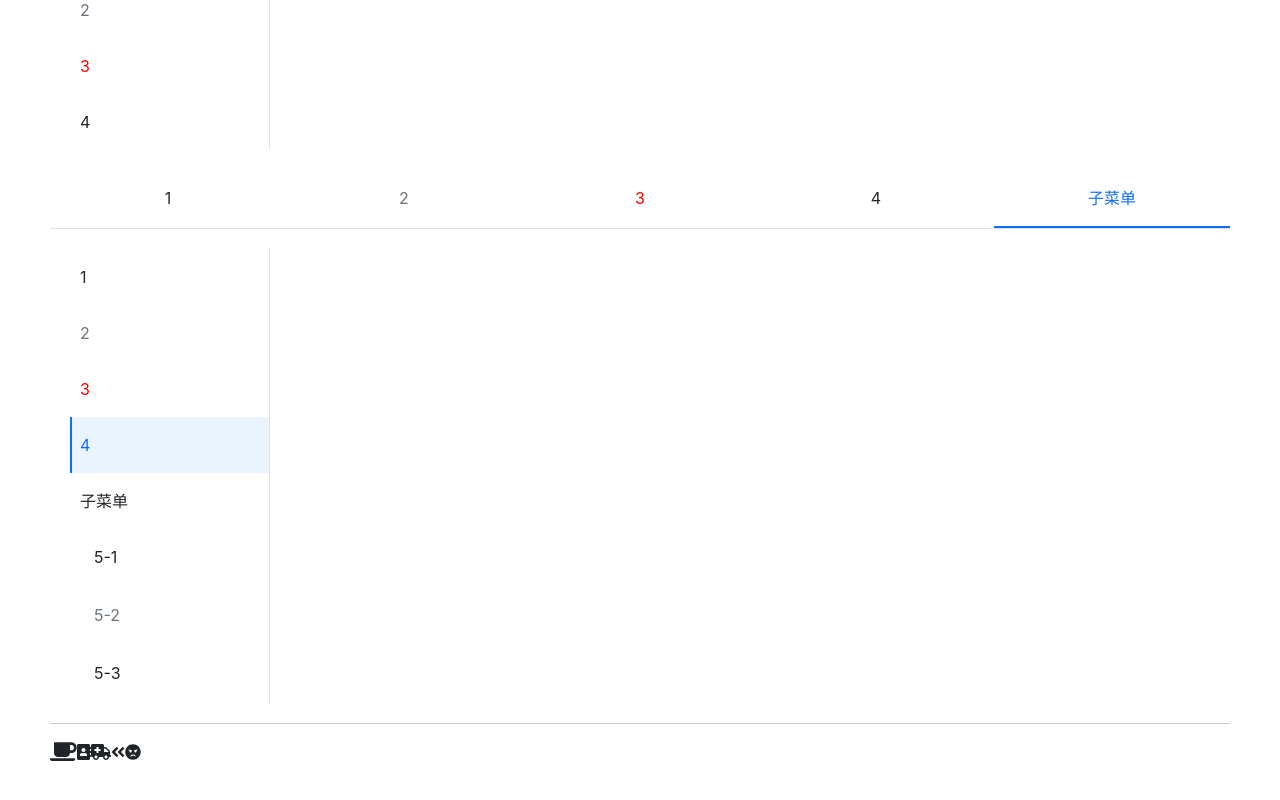
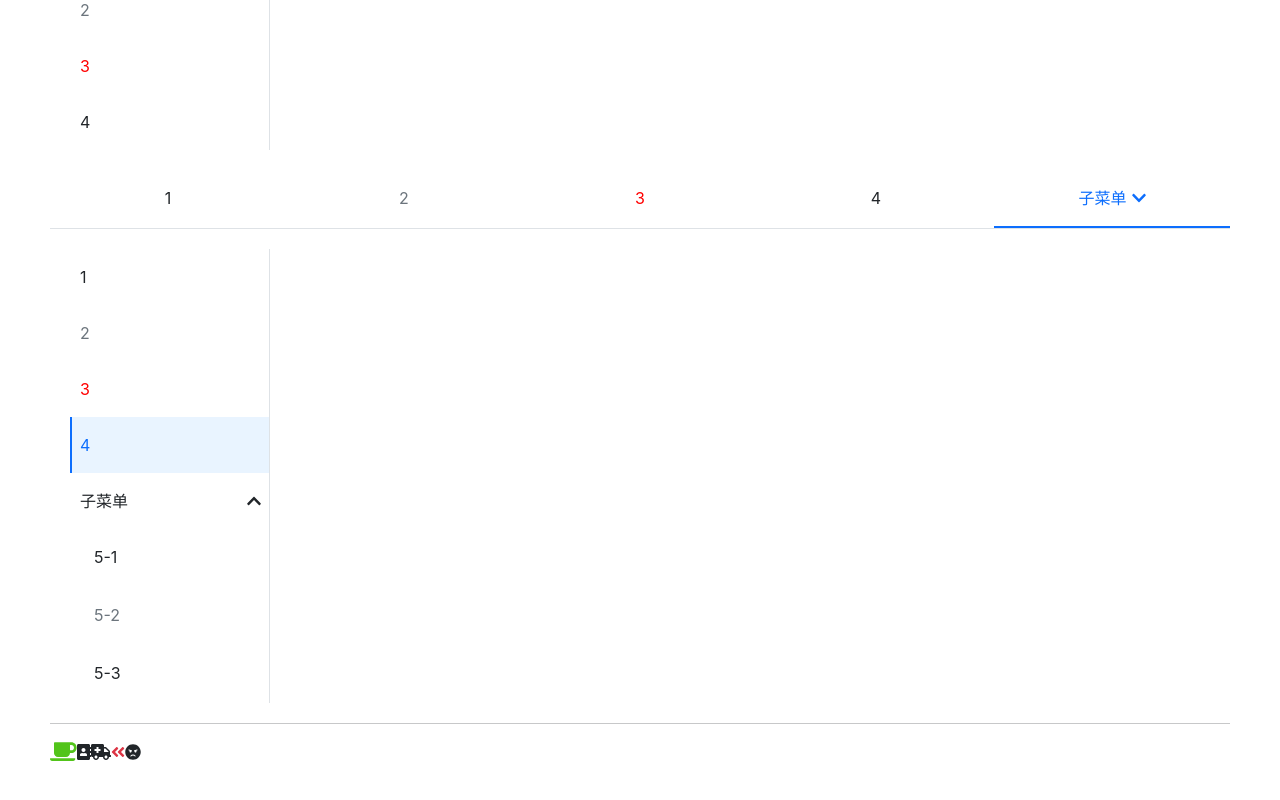
Before and after one commit to whmk-m/whmk-amuse, a React (Create React App) app: page / in a window 1280 px wide. Shown: the part 792-1592 px from the top of the page. Built offline with nearby package versions, Linux system fonts and the light colour scheme.

Commit message:
给Icon组件添加主题色，SubMenu组件增加下拉箭头Icon

```diff
--- a/package.json
+++ b/package.json
@@ -19,6 +19,7 @@
     "react": "^17.0.1",
     "react-dom": "^17.0.1",
     "react-scripts": "4.0.3",
+    "react-transition-group": "^4.4.1",
     "typescript": "^4.2.3",
     "web-vitals": "^1.0.1"
   },
--- a/src/App.tsx
+++ b/src/App.tsx
@@ -160,7 +160,7 @@ function App() {
         <Icon theme={'success'} icon={faCoffee} size={'lg'} title={'咖啡ICON'}/>
         <Icon icon={faAddressBook} />
         <Icon icon='ambulance' />
-        <Icon icon='angle-double-left' />
+        <Icon icon='angle-double-left' theme={'danger'}/>
         <Icon icon={['fas','angry']}/>
       </div>
     </div>
--- /dev/null
+++ b/src/components/Icon/_style.scss
@@ -0,0 +1,9 @@
+/**
+* @author asus
+* @date 2021/3/25 21:05
+*/
+@each $key, $val  in $theme-colors {
+  .whmk-icon-#{$key} {
+    color: $val;
+  }
+}
--- a/src/components/Icon/index.tsx
+++ b/src/components/Icon/index.tsx
@@ -15,7 +15,7 @@ const Icon:React.FC<IIconProps> = (props) => {
   } = props
 
   const classes = classNames('whmk-icon',{
-    [`whmk-icon${theme}`]:theme
+    [`whmk-icon-${theme}`]:theme
   })
 
   return (
--- a/src/components/Menu/SubMenu1.tsx
+++ b/src/components/Menu/SubMenu1.tsx
@@ -1,7 +1,8 @@
-import React, {ReactNode, useContext, useEffect, useRef, useState} from 'react'
+import React, {ReactNode, useContext, useEffect, useState} from 'react'
 import classNames from "classnames";
 import {MenuContext} from './index'
 import {IMenuItemProps} from './MenuItem'
+import Icon from "../Icon";
 
 export interface ISubMenuProps {
   index?: string,
@@ -51,6 +52,7 @@ const SubMenu1: React.FC<ISubMenuProps> = (props) => {
     'whmk-submenu-horizontal': context.mode === 'horizontal',
     'is-disabled': disabled,
     'is-active': childIndexs.includes(context.activeIndex), // 只要子项有一个命中则为true
+    'is-opened': menuVisible,
     [`${className}`]: !!className,
   })
 
@@ -111,7 +113,10 @@ const SubMenu1: React.FC<ISubMenuProps> = (props) => {
         if (!disabled && context.mode === 'vertical') {
           handleClick(e)
         }
-      }}>{title}</div>
+      }}>
+        {title}
+        <Icon icon='chevron-down' className='icon-wrapper'/>
+      </div>
       <ul className={menuClasses}>
         {renderChildren()}
       </ul>
--- a/src/components/Menu/_style.scss
+++ b/src/components/Menu/_style.scss
@@ -87,11 +87,20 @@
   >.whmk-submenu-title {
     justify-content: center;
     align-items: center;
+    .icon-wrapper {
+      margin-left: 5px;
+      transition: transform 200ms linear;
+    }
   }
   &.is-active,&:hover {
     border-bottom-color: $menu-item-active-color;
     .whmk-submenu-title {
       color: $menu-item-active-color;
+    }
+  }
+  &:hover {
+    .whmk-submenu-title .icon-wrapper {
+        transform: rotate(180deg);
     }
   }
 }
@@ -102,14 +111,24 @@
   border-bottom: 0;
   border-left: $menu-item-active-border-width solid transparent;
   >.whmk-submenu-title {
-    justify-content: flex-start;
+    justify-content: space-between;
     align-items: center;
     cursor: pointer;
     padding: $menu-item-padding-x $menu-item-padding-y;
+    .icon-wrapper {
+      transition: transform 200ms linear;
+    }
   }
   &.is-active,&:hover{
     .whmk-submenu-title {
       color: $menu-item-active-color;
+    }
+  }
+  &.is-opened {
+    >.whmk-submenu-title {
+      .icon-wrapper {
+        transform: rotate(180deg);
+      }
     }
   }
 }
@@ -130,6 +149,7 @@
   bottom:-2px;
   left:0;
   right: 0;
+  transition: all 200ms;
   transform: translateY(100%);
   box-shadow: $submenu-box-shadow;
   border:$menu-border-width solid $menu-border-color;
--- a/src/styles/index.scss
+++ b/src/styles/index.scss
@@ -9,3 +9,4 @@
 @import "./../components/Button/style";
 @import "./../components/Alert/style";
 @import "./../components/Menu/style";
+@import "./../components/Icon/style";
```
Also changed, not shown: 1 other file (tests, documents, lock files or other folders).
